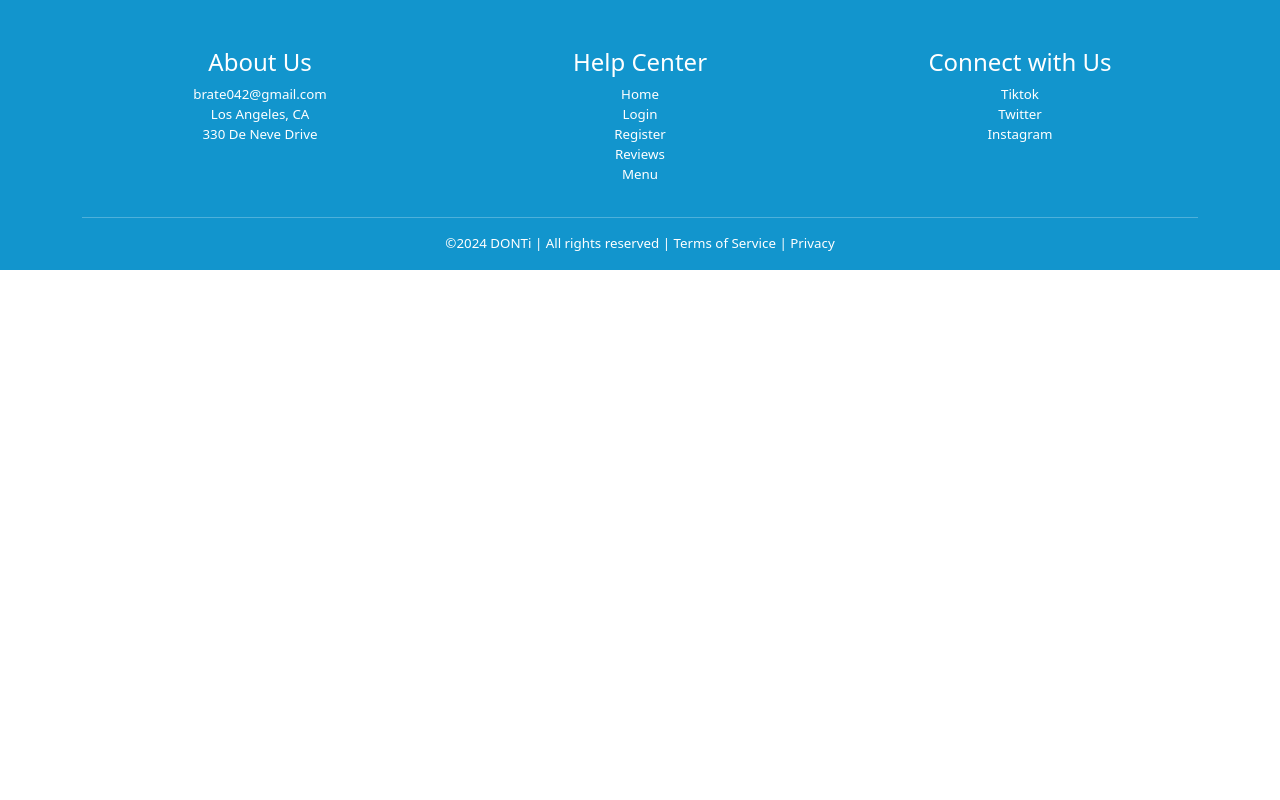
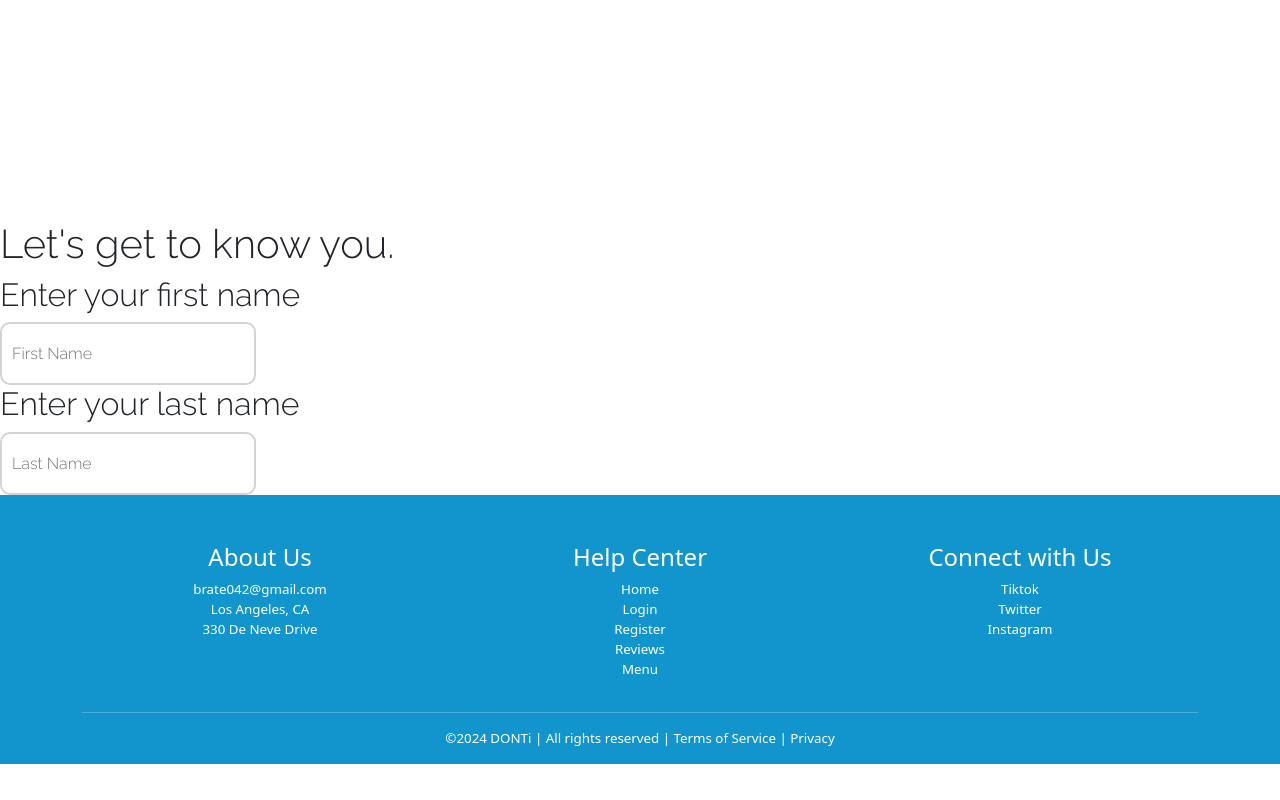
Before and after one commit to olana-abraham/B-Rates, a React (Create React App) app in the folder b-rate/: page /Account_Info_1 in a window 1280 px wide. Built offline with nearby package versions, Linux system fonts and the light colour scheme; a web font is replaced by a local one.

Commit message:
Create page prompting for user's name

```diff
--- a/b-rate/src/App.js
+++ b/b-rate/src/App.js
@@ -4,6 +4,7 @@ import Home from "./pages/Home"
 import Login from "./pages/Login"
 import Register from "./pages/register"
 import Forgot from './pages/forgot';
+import Name from "./pages/Account_Info_1"
 import { Route, Routes } from "react-router-dom"
 import Footer from "./Footer";
 import './App.css'
@@ -18,7 +19,9 @@ function App() {
             <Route path="/Login" element={<Login />} />
             <Route path="/Register" element={<Register />} />
             <Route path="/forgot" element={<Forgot />} />
-          </Routes>
+            <Route path="/Account_Info_1" element={<Name />} />
+
+        </Routes>
       <Footer />
     </>
   )
--- /dev/null
+++ b/b-rate/src/pages/Account_Info_1.css
@@ -0,0 +1,37 @@
+.next-button {
+    position: fixed;
+    bottom: 50px;
+    right: 100px;
+
+    padding: 20px 60px;
+    background-color: #1295cd;
+    font-size: 20px;
+    color: white;
+    border: none;
+    cursor: pointer;
+  }
+
+.next-button:hover {
+    transform: rotate(0deg) skew(0deg) translate(0, -3px);
+}
+
+.name-box input {
+    width: 20%;
+    height: 100%;
+    border: 2px solid lightgray;
+    border-radius: 10px;
+    font-size: 16px;
+    font-family: 'Raleway', sans-serif;
+    padding: 20px 45px 20px 10px;
+}
+
+.name-wrapper {
+    margin-top: 220px;
+
+    font-family: 'Raleway', sans-serif;
+    font-style: bold;
+    -webkit-font-smoothing: antialiased;
+    -moz-osx-font-smoothing: grayscale;
+    justify-content: center;
+    align-items: center;
+}
--- /dev/null
+++ b/b-rate/src/pages/Account_Info_1.js
@@ -0,0 +1,27 @@
+import React from 'react'
+import './Account_Info_1.css'
+
+export default function Name(){
+return(
+    <div>
+        <div className="name-wrapper">
+            <form action="">
+                <h1>Let's get to know you.</h1>
+
+                    <h2>Enter your first name</h2>
+
+                    <div className="name-box">
+                        <input type="text" placeholder='First Name' required />
+                    </div>
+
+                    <h2>Enter your last name</h2>
+
+                    <div className="name-box">
+                        <input type="text" placeholder='Last Name' required />
+                    </div>
+            </form>
+        </div>
+            <button className="next-button"type="submit">Next</button>
+    </div>
+    )
+}
```
